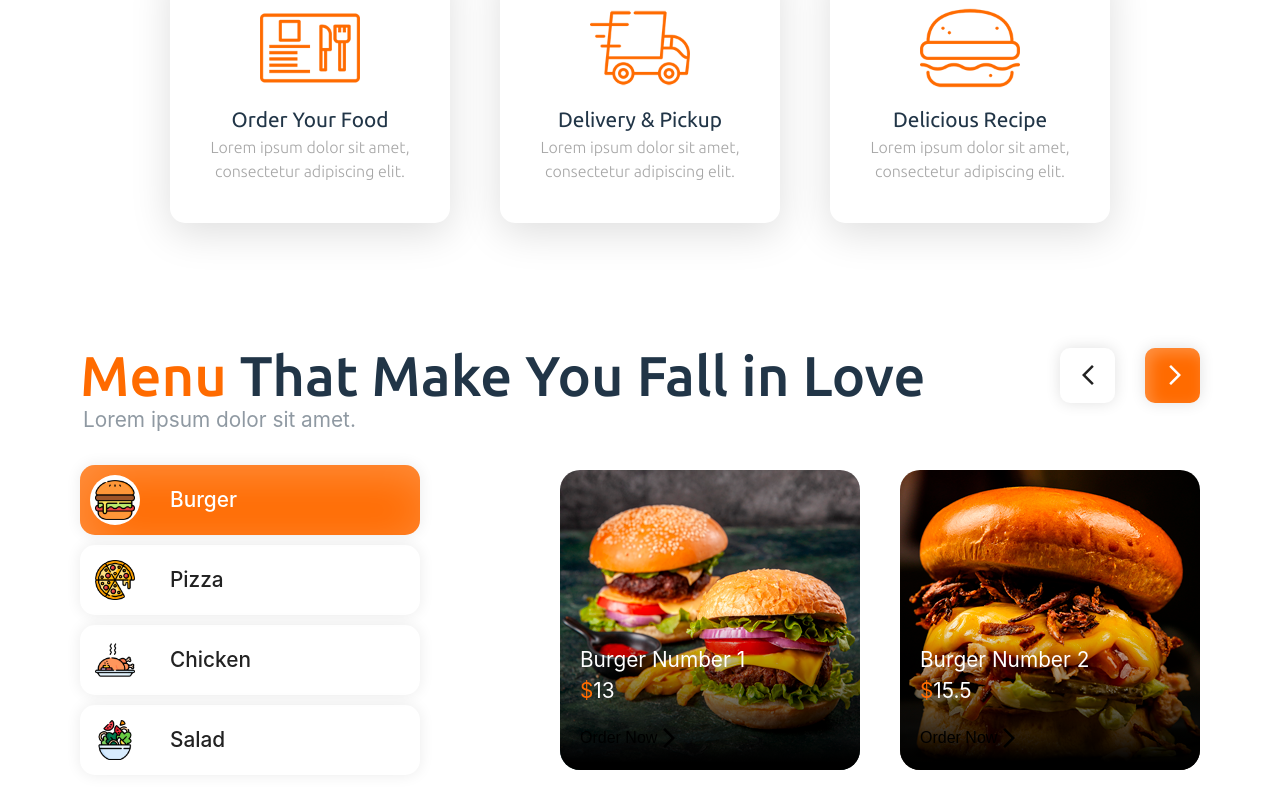
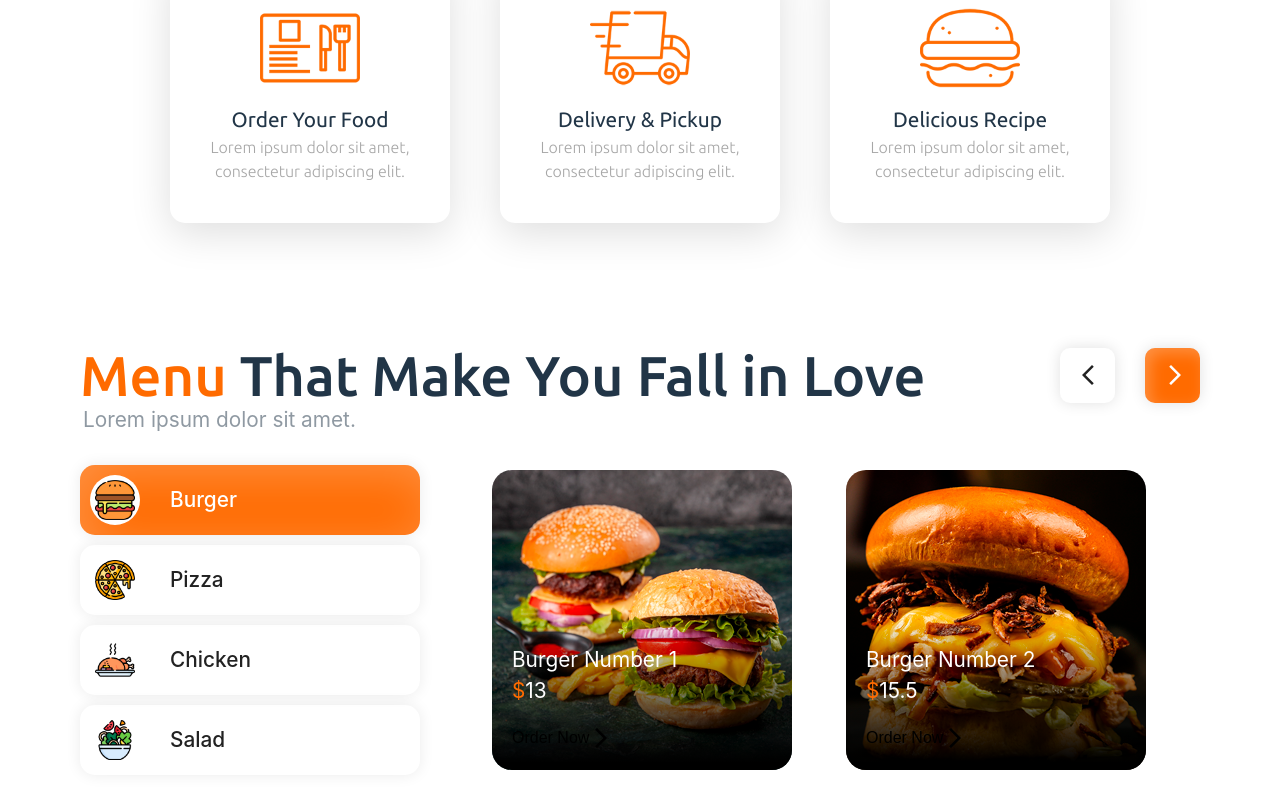
Before and after one commit to Gastti/app-foodery-client, a React (Vite) app: page / in a window 1280 px wide. Shown: the part 837-1637 px from the top of the page. Built offline with nearby package versions, Linux system fonts and the light colour scheme.

Commit message:
refactor: move the logic of FoodMenu.jsx and separate the components

```diff
--- a/src/pages/Home/Home.jsx
+++ b/src/pages/Home/Home.jsx
@@ -3,13 +3,11 @@ import Container from "../../components/Container";
 import Navbar from "../../components/Navbar";
 import { FlexContainer } from "./components/FlexContainer";
 import BurgerImage from "../../assets/images/burger.png";
-import SponsorsSection from "../../components/SponsorsSection";
 import Headboard from "./components/Headboard";
 import StepsPage from "./components/StepsPage";
 import FoodMenu from "./components/FoodMenu";
 
 export default function Home({ isSmallScreen }) {
-
     return (
         <>
             <Navbar isSmallScreen={isSmallScreen} />
@@ -19,7 +17,6 @@ export default function Home({ isSmallScreen }) {
                     <Headboard />
                 </FlexContainer>
             </Container>
-            {/* <SponsorsSection /> */}
             <StepsPage />
             <FoodMenu isSmallScreen={isSmallScreen}/>
         </>
--- a/src/pages/Home/components/FoodCard.jsx
+++ b/src/pages/Home/components/FoodCard.jsx
@@ -55,7 +55,7 @@ const Container = styled.div`
     }
 
     @media ${devices.tabletMax} {
-        width: 250px;
+        width: 100%;
         height: 250px;
         margin-left: 0px;
     }
--- a/src/pages/Home/components/FoodList.jsx
+++ b/src/pages/Home/components/FoodList.jsx
@@ -1,141 +1,20 @@
-import React, { useEffect } from "react";
-import styled from "styled-components";
-import { devices } from "../../../config/devices";
-import { useProducts } from "../../../utils/useProducts";
+import React from "react";
 import FoodCard from "./FoodCard";
+import {
+    FlexContainer,
+    FoodListContent,
+    FoodLi,
+    Icon,
+    FoodProductsContent
+} from "./FoodListComponents";
 
-
-const FlexContainer = styled.div`
-    display: flex;
-    flex-direction: row;
-    justify-content: space-between;
-    align-items: center;
-
-    @media ${devices.tabletMax} {
-        flex-direction: column;
-    }
-`;
-
-const FoodListContent = styled.ul`
-    display: flex;
-    flex-flow: column;
-    max-height: 310px;
-
-    @media ${devices.tabletMax} {
-        flex-flow: row wrap;
-        justify-content: center;
-        gap: 20px;
-        margin-bottom: 20px;
-        max-height: none;
-    }
-
-    ::-webkit-scrollbar {
-        width: 8px;
-    }
-
-    ::-webkit-scrollbar-track {
-        background-color: #f1f1f1;
-        border-radius: 8px;
-    }
-
-    ::-webkit-scrollbar-thumb {
-        background-color: var(--c-primary-h);
-        border-radius: 8px;
-    }
-
-    ::-webkit-scrollbar-thumb:hover {
-        background-color: #555;
-    }
-`;
-
-const FoodLi = styled.li`
-    display: flex;
-    align-items: center;
-    background-color: ${props => props.active ? "var(--c-primary)" : "#ffffff20"};
-    color: ${props => props.active ? "#fff" : "#222222"};
-    font-size: 1.3rem;
-    font-weight: 500;
-    border-radius: 15px;
-    padding: 10px;
-    width: 340px;
-    cursor: pointer;
-    margin-right: 10px;
-    box-shadow: inset 10px 10px 50px #ffffff41, 0px 0px 15px #00000015;
-
-    &:not(:last-child) {
-        margin-bottom: 10px;
-    }
-
-    @media (max-width: 1038px) {
-        width: 240px;
-        margin-right: 0px;
-        margin-bottom: 0px;
-    }
-
-    @media ${devices.tabletMax} {
-        width: 300px;
-    }
-
-    @media (max-width: 700px) {
-        width: 200px;
-    }
-
-    @media ${devices.mobileMax} {
-        display: flex;
-        align-items: center;
-        justify-content: center;
-        width: 70px;
-        height: 70px;
-        padding: 0px;
-    }
-`;
-
-const Icon = styled.div`
-    background-color: #fff;
-    border-radius: 50%;
-    width: 50px;
-    height: 50px;
-    margin-right: 30px;
-    padding: 5px;
-
-    @media ${devices.mobileMax} {
-        margin-right: 0px;
-    }
-
-    & > img {
-        width: 100%;
-    }
-`;
-
-const FoodProductsContent = styled.div`
-    display: flex;
-    flex-flow: row wrap;
-    justify-content: flex-end;
-    align-items: center;
-    gap: 40px;
-    width: calc(100% - 358px);
-
-    @media (max-width: 1038px) {
-        width: calc(100% - 250px);
-        gap: 20px;
-    }
-
-    @media ${devices.tabletMax} {
-        width: 100%;
-        justify-content: center;
-        gap: 40px;
-    }
-
-    @media ${devices.mobileMax} {
-        gap: 20px;
-    }
-`;
-
-export default function FoodList({ page, isSmallScreen }) {
-    const { getProductsByCategory, categories, prevPage, nextPage } = useProducts();
-    const [currentCategory, setCurrentCategory] = React.useState(1);
-    const products = getProductsByCategory(currentCategory, 2, page);
-
+export default function FoodList({
+    categories,
+    currentCategory,
+    handleCategoryChange,
+    products,
+    isSmallScreen
+}) {
     return (
         <FlexContainer>
             <FoodListContent>
@@ -144,7 +23,7 @@ export default function FoodList({ page, isSmallScreen }) {
                         return (
                             <FoodLi
                                 key={category.name}
-                                onClick={() => setCurrentCategory(category.id)}
+                                onClick={() => handleCategoryChange(category.id)}
                                 active={currentCategory == category.id}
                             >
                                 <Icon><img src={category.icon} /></Icon>
--- /dev/null
+++ b/src/pages/Home/components/FoodListComponents.jsx
@@ -0,0 +1,139 @@
+import React from "react";
+import styled from "styled-components";
+import { devices } from "../../../config/devices";
+
+export const FlexContainer = styled.div`
+    display: flex;
+    flex-direction: row;
+    justify-content: space-between;
+    align-items: center;
+
+    @media ${devices.tabletMax} {
+        flex-direction: column;
+    }
+`;
+
+export const FoodListContent = styled.ul`
+    display: flex;
+    flex-flow: column;
+    max-height: 310px;
+
+    @media ${devices.tabletMax} {
+        flex-flow: row wrap;
+        justify-content: space-evenly;
+        gap: 20px;
+        margin-bottom: 20px;
+        max-height: none;
+    }
+
+    ::-webkit-scrollbar {
+        width: 8px;
+    }
+
+    ::-webkit-scrollbar-track {
+        background-color: #f1f1f1;
+        border-radius: 8px;
+    }
+
+    ::-webkit-scrollbar-thumb {
+        background-color: var(--c-primary-h);
+        border-radius: 8px;
+    }
+
+    ::-webkit-scrollbar-thumb:hover {
+        background-color: #555;
+    }
+`;
+
+export const FoodLi = styled.li`
+    display: flex;
+    align-items: center;
+    background-color: ${props => props.active ? "var(--c-primary)" : "#ffffff20"};
+    color: ${props => props.active ? "#fff" : "#222222"};
+    font-size: 1.3rem;
+    font-weight: 500;
+    border-radius: 15px;
+    padding: 10px;
+    width: 340px;
+    cursor: pointer;
+    margin-right: 10px;
+    box-shadow: inset 10px 10px 50px #ffffff41, 0px 0px 15px #00000015;
+
+    &:not(:last-child) {
+        margin-bottom: 10px;
+    }
+
+    @media (max-width: 1038px) {
+        width: 240px;
+        margin-right: 0px;
+        margin-bottom: 0px;
+    }
+
+    @media ${devices.tabletMax} {
+        width: 300px;
+    }
+
+    @media (max-width: 700px) {
+        width: 200px;
+    }
+
+    @media ${devices.mobileMax} {
+        display: flex;
+        align-items: center;
+        justify-content: center;
+        width: 70px;
+        height: 70px;
+        padding: 0px;
+    }
+
+    @media (max-width: 420px) {
+        width: 50px;
+        height: 50px;
+    }
+`;
+
+export const Icon = styled.div`
+    background-color: #fff;
+    border-radius: 50%;
+    width: 50px;
+    height: 50px;
+    margin-right: 30px;
+    padding: 5px;
+
+    @media ${devices.mobileMax} {
+        margin-right: 0px;
+    }
+
+    @media (max-width: 420px) {
+        width: 40px;
+        height: 40px;
+    }
+
+    & > img {
+        width: 100%;
+    }
+`;
+
+export const FoodProductsContent = styled.div`
+    display: flex;
+    flex-flow: row wrap;
+    justify-content: space-evenly;
+    align-items: center;
+    width: calc(100% - 358px);
+
+    @media (max-width: 1038px) {
+        width: calc(100% - 250px);
+        gap: 20px;
+    }
+
+    @media ${devices.tabletMax} {
+        width: 100%;
+        flex-flow: column wrap;
+        justify-content: space;
+        gap: 40px;
+    }
+
+    @media ${devices.mobileMax} {
+        gap: 20px;
+    }
+`;
--- a/src/pages/Home/components/FoodMenu.jsx
+++ b/src/pages/Home/components/FoodMenu.jsx
@@ -4,11 +4,10 @@ import { devices, size } from "../../../config/devices";
 import { foodMenuContent } from "../HomeContent";
 import Container from "../../../components/Container";
 import Subtitle from "../../../components/Subtitle";
-import ArrowBackIosNewIcon from '@mui/icons-material/ArrowBackIosNew';
-import ArrowForwardIosIcon from '@mui/icons-material/ArrowForwardIos';
 import FoodList from "../components/FoodList"
 import { useProducts } from "../../../utils/useProducts";
 import { useMediaQuery } from "react-responsive";
+import FoodNavigation from "./FoodNavigation";
 
 const Header = styled.div`
     display: flex;
@@ -30,49 +29,34 @@ const Header = styled.div`
         }
     }
 
-    & > div:nth-child(2) {
-        display: flex;
-        flex-direction: row;
-        gap: 30px;
-
-        & > button:nth-child(2) > svg {
-            margin-right: -4px;
-        }
-    }
-
     & > div:nth-child(2) > button:nth-child(2) > svg {
         margin-right: -4px;
     }
 
 `
 
-const NavigationButton = styled.button`
-    display: flex;
-    align-items: center;
-    justify-content: center;
-    background-color: ${props => props.primary ? "var(--c-primary)" : "#fff"};
-    color: ${props => props.primary ? "#fff" : "#222222"};
-    box-shadow: inset 5px 5px 15px #ffffff41, 0px 0px 15px #0000001f;
-    border: none;
-    border-radius: 10px;
-    width: 55px;
-    height: 55px;
-    transition: all .2s;
-    cursor: pointer;
-
-    &:hover {
-        transform: scale(1.1);
-    }
-
-    &:active {
-        transform: scale(0.9);
-    }
-`;
-
 export default function FoodMenu({ isSmallScreen }) {
-    const { nextPage, prevPage, maxPages } = useProducts();
+    const { getProductsByCategory, categories, nextPage, prevPage, totalPages } = useProducts();
+    const [currentCategory, setCurrentCategory] = React.useState(1);
+    const [products, setProducts] = React.useState([]);
     const [page, setPage] = React.useState(1);
     const isTabletScreen = useMediaQuery({ maxWidth: size.tablet });
+
+    React.useEffect(() => {
+        const getProducts = getProductsByCategory(currentCategory, 2, page);
+        setProducts(getProducts)
+
+        if (page > totalPages) {
+            setPage(1);
+        } else if (page < 1) {
+            setPage(totalPages)
+        }
+    }, [page, currentCategory]);
+
+    const handleCategoryChange = (id) => {
+        setCurrentCategory(id)
+        setPage(1);
+    }
 
     return (
         <Container>
@@ -83,31 +67,22 @@ export default function FoodMenu({ isSmallScreen }) {
                 </div>
                 {
                     !isTabletScreen &&
-                    <div>
-                        <NavigationButton onClick={() => prevPage(page, setPage)}>
-                            <ArrowBackIosNewIcon />
-                        </NavigationButton>
-                        <NavigationButton primary disabled={page == maxPages} onClick={() => nextPage(page, setPage)}>
-                            <ArrowForwardIosIcon />
-                        </NavigationButton>
-                    </div>
+                    <FoodNavigation
+                        page={page}
+                        setPage={setPage}
+                        prevPage={prevPage}
+                        nextPage={nextPage}
+                    />
                 }
             </Header>
             <FoodList
+                categories={categories}
+                currentCategory={currentCategory}
+                handleCategoryChange={handleCategoryChange}
+                products={products}
                 isSmallScreen={isSmallScreen}
-                page={page}
             />
-            {
-                isTabletScreen &&
-                <div style={{display: 'flex', justifyContent: 'center', gap: '30px', marginTop: '40px'}}>
-                    <NavigationButton onClick={() => prevPage(page, setPage)}>
-                        <ArrowBackIosNewIcon />
-                    </NavigationButton>
-                    <NavigationButton primary disabled={page == maxPages} onClick={() => nextPage(page, setPage)}>
-                        <ArrowForwardIosIcon />
-                    </NavigationButton>
-                </div>
-            }
+
         </Container>
     )
 }
--- /dev/null
+++ b/src/pages/Home/components/FoodNavigation.jsx
@@ -0,0 +1,50 @@
+import React from "react";
+import styled from "styled-components";
+import ArrowBackIosNewIcon from '@mui/icons-material/ArrowBackIosNew';
+import ArrowForwardIosIcon from '@mui/icons-material/ArrowForwardIos';
+
+const Container = styled.div`
+    display: flex;
+    flex-direction: row;
+    gap: 30px;
+
+    & > button:nth-child(2) > svg {
+        margin-right: -4px;
+    }
+`;
+
+const NavigationButton = styled.button`
+    display: flex;
+    align-items: center;
+    justify-content: center;
+    background-color: ${props => props.primary ? "var(--c-primary)" : "#fff"};
+    color: ${props => props.primary ? "#fff" : "#222222"};
+    box-shadow: inset 5px 5px 15px #ffffff41, 0px 0px 15px #0000001f;
+    border: none;
+    border-radius: 10px;
+    width: 55px;
+    height: 55px;
+    transition: all .2s;
+    cursor: pointer;
+
+    &:hover {
+        transform: scale(1.1);
+    }
+
+    &:active {
+        transform: scale(0.9);
+    }
+`;
+
+export default function FoodNavigation({page, setPage, prevPage, nextPage }) {
+    return (
+        <Container>
+            <NavigationButton onClick={() => prevPage(page, setPage)}>
+                <ArrowBackIosNewIcon />
+            </NavigationButton>
+            <NavigationButton primary onClick={() => nextPage(page, setPage)}>
+                <ArrowForwardIosIcon />
+            </NavigationButton>
+        </Container>
+    )
+}
--- a/src/utils/useProducts.jsx
+++ b/src/utils/useProducts.jsx
@@ -38,12 +38,12 @@ let totalProducts = [
 function useProducts() {
     const [products, setProducts] = React.useState(totalProducts);
     const [categories, setCategories] = React.useState(totalCategories);
-    const [maxPages, setMaxPages] = React.useState()
+    const [totalPages, setTotalPages] = React.useState(0)
 
     const getProductsByCategory = (id, limit, page) => {
         const filteredProducts = products.filter((product) => product.categoryId == id);
         let maxPages = Math.ceil(filteredProducts.length / limit);
-
+        setTotalPages(maxPages);
         let startIndex = (page - 1) * limit;
         let endIndex = startIndex + limit;
         let paginatedProducts = filteredProducts.slice(startIndex, endIndex)
@@ -58,6 +58,10 @@ function useProducts() {
         sp(p - 1);
     }
 
+    const restorePagesTo = (p, sp) => {
+        sp(1);
+    }
+
     return {
         products,
         setProducts,
@@ -66,7 +70,8 @@ function useProducts() {
         getProductsByCategory,
         nextPage,
         prevPage,
-        maxPages
+        restorePagesTo,
+        totalPages
     }
 }
 
```
